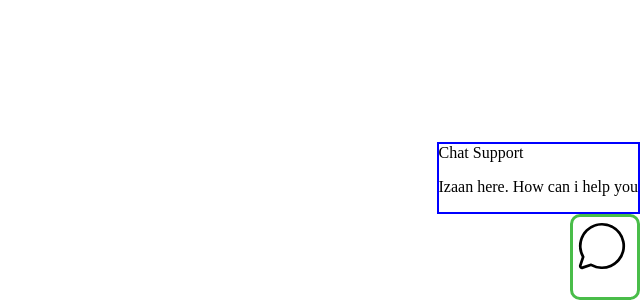
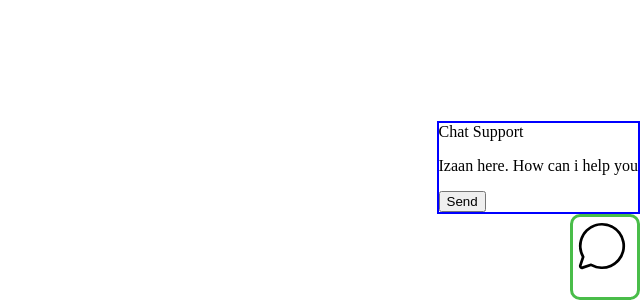
Before and after one commit to SyedMuhammadIzaan/ChatWithUs, a React (Vite) app: page / in a window 1280 px wide. Shown: the part 500-800 px from the top of the page, without its empty margins (640-1280 px from the left). Built offline with nearby package versions, Linux system fonts and the light colour scheme.

Commit message:
set the structure

```diff
--- a/src/components/Faq.jsx
+++ b/src/components/Faq.jsx
@@ -18,6 +18,13 @@ const Faq = () => {
 
                 </div>
             </div>
+            <div className="text-area-wrapper">
+                <div className="text-field"></div>
+                <div className="msg-btn">
+                    <button>Send</button>
+                </div>
+
+            </div>
         </div>
         <div className='chat-icon'>
             <PiChatCircleLight size={58} />
```
